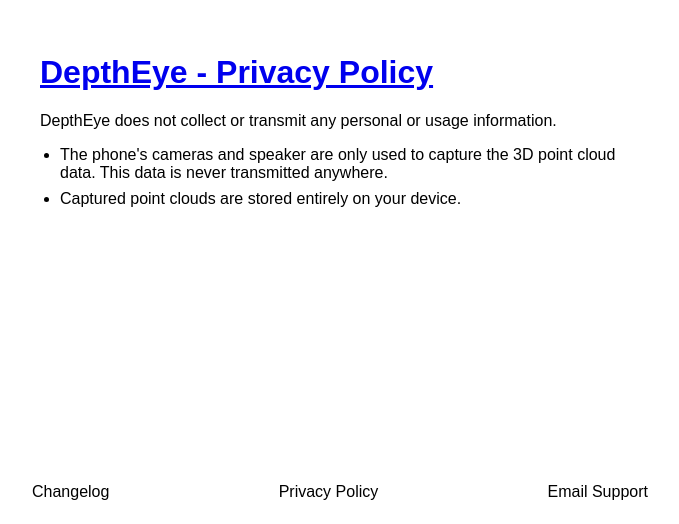
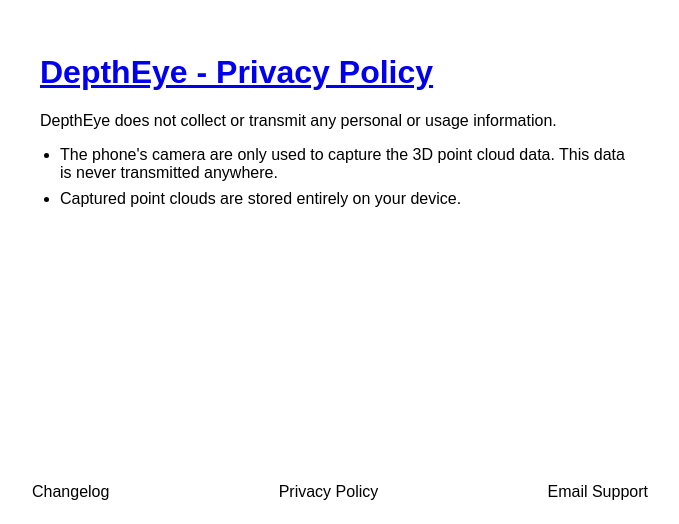
Before and after one commit to knoetstudio/knoetstudio.github.io, a plain HTML site: page privacy.html in a window 1280 px wide. Shown: the part 276-800 px from the top of the page, without its empty margins (300-979 px from the left). Drawn offline with Linux system fonts and the light colour scheme.

Commit message:
Add files via upload

```diff
--- a/privacy.html
+++ b/privacy.html
@@ -118,7 +118,7 @@
          <h1><a href="index.html">DepthEye - Privacy Policy</a></h1>
          <p>DepthEye does not collect or transmit any personal or usage information.</p>
          <ul>
-            <li>The phone's cameras and speaker are only used to capture the 3D point cloud data. This data is never transmitted anywhere.</li>
+            <li>The phone's camera are only used to capture the 3D point cloud data. This data is never transmitted anywhere.</li>
             <li>Captured point clouds are stored entirely on your device.</li>
          </ul>
       </div>
```
